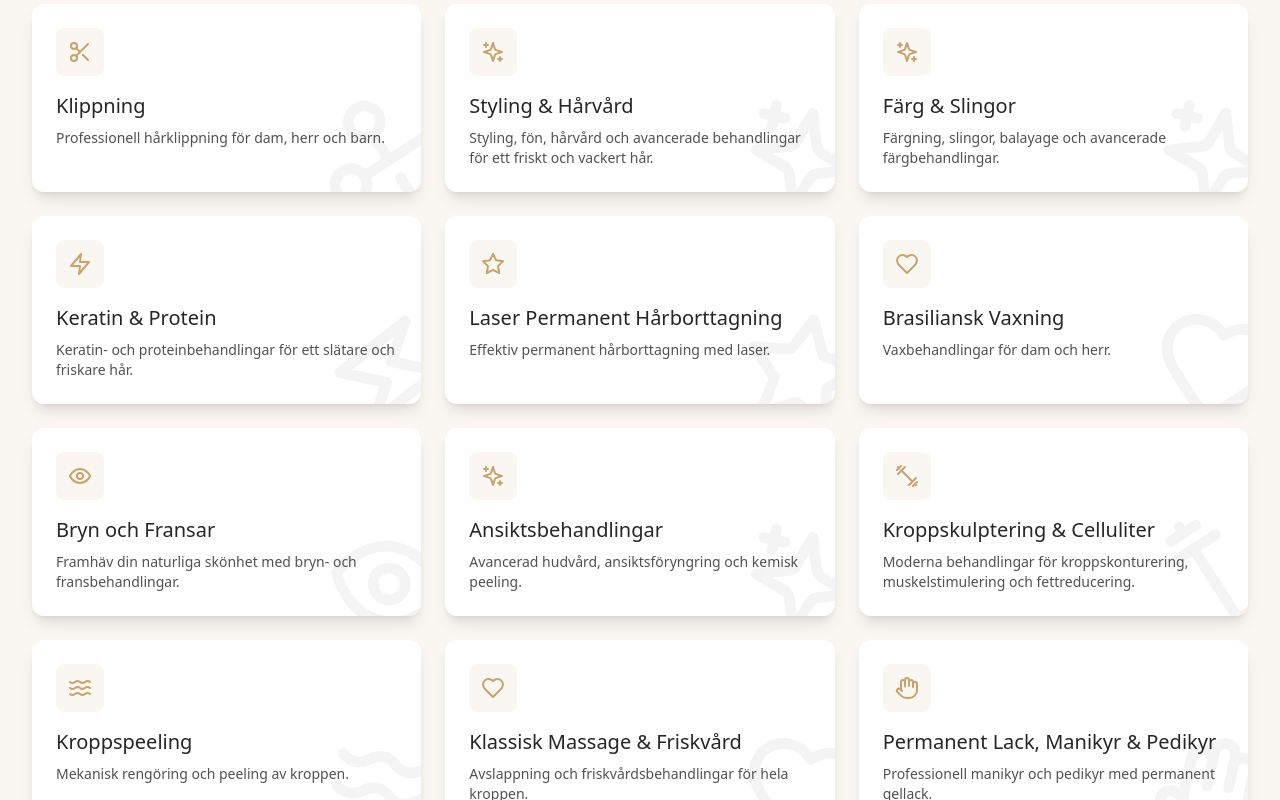
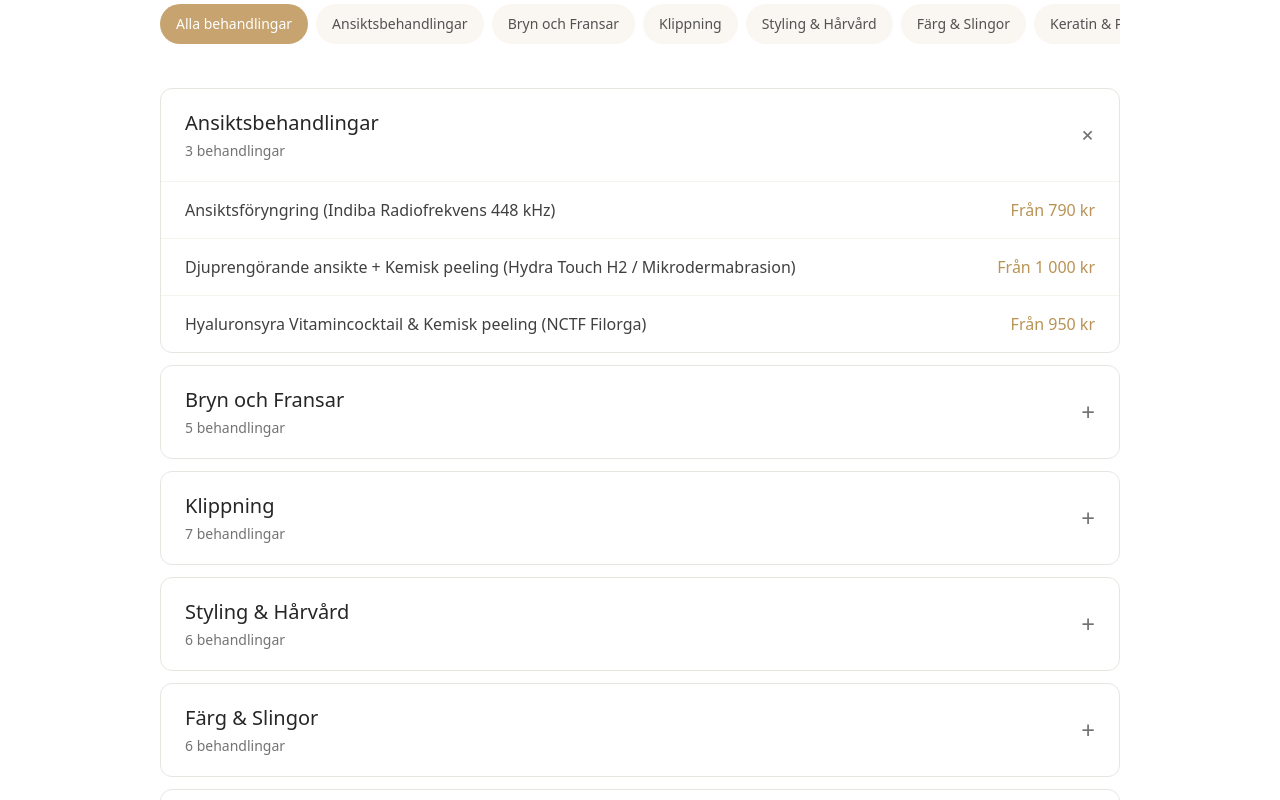
Before and after one commit to rosangelalimar/stylingbybrazil, a React (Vite) app: page /priser in a window 1280 px wide. Shown: the part 540-1340 px from the top of the page. Built offline with nearby package versions, Linux system fonts and the light colour scheme.

Commit message:
Update Priser.tsx

```diff
--- a/src/pages/Priser.tsx
+++ b/src/pages/Priser.tsx
@@ -1,16 +1,5 @@
 import React, { useState } from 'react';
 import PageHero from '../components/PageHero';
-import {
-  Scissors,
-  Sparkles,
-  Eye,
-  Star,
-  Zap,
-  Heart,
-  Dumbbell,
-  Hand,
-  Waves
-} from 'lucide-react';
 
 interface PriceCategory {
   title: string;
@@ -19,81 +8,6 @@ interface PriceCategory {
     price: string;
   }[];
 }
-
-const treatments = [
-  {
-    title: "Klippning",
-    description: "Professionell hårklippning för dam, herr och barn.",
-    icon: Scissors,
-    color: "beige"
-  },
-  {
-    title: "Styling & Hårvård",
-    description: "Styling, fön, hårvård och avancerade behandlingar för ett friskt och vackert hår.",
-    icon: Sparkles,
-    color: "beige"
-  },
-  {
-    title: "Färg & Slingor",
-    description: "Färgning, slingor, balayage och avancerade färgbehandlingar.",
-    icon: Sparkles,
-    color: "beige"
-  },
-  {
-    title: "Keratin & Protein",
-    description: "Keratin- och proteinbehandlingar för ett slätare och friskare hår.",
-    icon: Zap,
-    color: "beige"
-  },
-  {
-    title: "Laser Permanent Hårborttagning",
-    description: "Effektiv permanent hårborttagning med laser.",
-    icon: Star,
-    color: "beige"
-  },
-  {
-    title: "Brasiliansk Vaxning",
-    description: "Vaxbehandlingar för dam och herr.",
-    icon: Heart,
-    color: "beige"
-  },
-  {
-    title: "Bryn och Fransar",
-    description: "Framhäv din naturliga skönhet med bryn- och fransbehandlingar.",
-    icon: Eye,
-    color: "beige"
-  },
-  {
-    title: "Ansiktsbehandlingar",
-    description: "Avancerad hudvård, ansiktsföryngring och kemisk peeling.",
-    icon: Sparkles,
-    color: "beige"
-  },
-  {
-    title: "Kroppskulptering & Celluliter",
-    description: "Moderna behandlingar för kroppskonturering, muskelstimulering och fettreducering.",
-    icon: Dumbbell,
-    color: "beige"
-  },
-  {
-    title: "Kroppspeeling",
-    description: "Mekanisk rengöring och peeling av kroppen.",
-    icon: Waves,
-    color: "beige"
-  },
-  {
-    title: "Klassisk Massage & Friskvård",
-    description: "Avslappning och friskvårdsbehandlingar för hela kroppen.",
-    icon: Heart,
-    color: "beige"
-  },
-  {
-    title: "Permanent Lack, Manikyr & Pedikyr",
-    description: "Professionell manikyr och pedikyr med permanent gellack.",
-    icon: Hand,
-    color: "beige"
-  }
-];
 
 const priceList: PriceCategory[] = [
   {
@@ -505,10 +419,30 @@ const priceList: PriceCategory[] = [
 
 export default function Priser() {
   const [selectedCategory, setSelectedCategory] = useState<string | null>(null);
+  const [openCategory, setOpenCategory] = useState<string | null>(
+    priceList[0]?.title || null
+  );
 
   const filteredPriceList = priceList.filter(
-    category => !selectedCategory || category.title === selectedCategory
+    category =>
+      !selectedCategory || category.title === selectedCategory
   );
+
+  const handleCategoryChange = (category: string | null) => {
+    setSelectedCategory(category);
+
+    if (category) {
+      setOpenCategory(category);
+    } else {
+      setOpenCategory(priceList[0]?.title || null);
+    }
+  };
+
+  const toggleCategory = (title: string) => {
+    setOpenCategory(current =>
+      current === title ? null : title
+    );
+  };
 
   return (
     <div>
@@ -517,104 +451,114 @@ export default function Priser() {
         subtitle="Våra behandlingar och aktuella priser"
       />
 
-      {/* Treatment Categories */}
-      <section className="py-16 bg-beige-50">
-        <div className="container">
-          <div className="grid md:grid-cols-2 lg:grid-cols-3 gap-6">
-            {treatments.map((treatment, index) => (
-              <div
-                key={index}
-                className="group relative bg-white p-6 rounded-xl shadow-lg hover:shadow-xl transition-all duration-500 overflow-hidden"
-              >
-                <div className="absolute -right-8 -bottom-8 opacity-5 transform rotate-12 group-hover:rotate-45 transition-transform duration-700">
-                  <treatment.icon className="w-32 h-32" />
-                </div>
-
-                <div className="relative">
-                  <div className="inline-flex items-center justify-center p-3 rounded-lg mb-4 bg-beige-50 text-beige-500">
-                    <treatment.icon className="w-6 h-6" />
-                  </div>
-
-                  <h3 className="text-xl font-light mb-2">
-                    {treatment.title}
-                  </h3>
-
-                  <p className="text-neutral-600 text-sm">
-                    {treatment.description}
-                  </p>
-                </div>
-              </div>
-            ))}
-          </div>
-        </div>
-      </section>
-
-      {/* Price List Section */}
-      <section className="py-24">
+      <section className="py-10 md:py-16">
         <div className="container max-w-5xl">
 
           {/* Category Filter */}
-          <div className="flex gap-2 overflow-x-auto price-categories-scroll mb-8">
+          <div className="mb-8">
+            <div className="flex gap-2 overflow-x-auto pb-3 price-categories-scroll">
               <button
-              onClick={() => setSelectedCategory(null)}
-              className={`px-4 py-2 rounded-full whitespace-nowrap transition-all duration-300
-                ${
+                onClick={() => handleCategoryChange(null)}
+                className={`px-4 py-2.5 rounded-full whitespace-nowrap text-sm transition-all duration-300 flex-shrink-0 ${
                   !selectedCategory
                     ? 'bg-beige-500 text-white'
-                    : 'bg-white text-neutral-600 hover:bg-beige-50'
+                    : 'bg-beige-50 text-neutral-600 hover:bg-beige-100'
                 }`}
               >
-              Alla
+                Alla behandlingar
               </button>
 
-            {priceList.map((category, index) => (
+              {priceList.map(category => (
                 <button
-                key={index}
-                onClick={() => setSelectedCategory(category.title)}
-                className={`px-4 py-2 rounded-full whitespace-nowrap transition-all duration-300
-                  ${
+                  key={category.title}
+                  onClick={() => handleCategoryChange(category.title)}
+                  className={`px-4 py-2.5 rounded-full whitespace-nowrap text-sm transition-all duration-300 flex-shrink-0 ${
                     selectedCategory === category.title
                       ? 'bg-beige-500 text-white'
-                      : 'bg-white text-neutral-600 hover:bg-beige-50'
+                      : 'bg-beige-50 text-neutral-600 hover:bg-beige-100'
                   }`}
                 >
                   {category.title}
                 </button>
               ))}
             </div>
+          </div>
 
           {/* Price Categories */}
-          <div className="space-y-8">
-            {filteredPriceList.map((category, index) => (
+          <div className="space-y-3">
+            {filteredPriceList.map(category => {
+              const isOpen = openCategory === category.title;
+
+              return (
                 <div
-                key={index}
-                className="bg-white rounded-2xl shadow-lg overflow-hidden border border-neutral-100
-                  transform hover:scale-[1.02] transition-all duration-500"
+                  key={category.title}
+                  className="bg-white border border-neutral-200 rounded-xl overflow-hidden"
                 >
-                <div className="bg-gradient-to-r from-beige-400 to-beige-500 px-6 py-4">
-                  <h2 className="text-xl text-white font-light">
+                  {/* Category Header */}
+                  <button
+                    type="button"
+                    onClick={() => toggleCategory(category.title)}
+                    className="w-full flex items-center justify-between gap-4 px-5 py-4 md:px-6 md:py-5 text-left hover:bg-beige-50 transition-colors"
+                  >
+                    <div>
+                      <h2 className="text-lg md:text-xl font-light text-neutral-800">
                         {category.title}
                       </h2>
+
+                      <p className="text-xs md:text-sm text-neutral-500 mt-1">
+                        {category.services.length}{' '}
+                        {category.services.length === 1
+                          ? 'behandling'
+                          : 'behandlingar'}
+                      </p>
                     </div>
 
-                <div className="divide-y divide-neutral-100">
-                  {category.services.map((service, serviceIndex) => (
+                    <span
+                      className={`text-neutral-500 text-2xl font-light transition-transform duration-300 ${
+                        isOpen ? 'rotate-45' : ''
+                      }`}
+                    >
+                      +
+                    </span>
+                  </button>
+
+                  {/* Services */}
+                  <div
+                    className={`grid transition-all duration-300 ${
+                      isOpen
+                        ? 'grid-rows-[1fr] opacity-100'
+                        : 'grid-rows-[0fr] opacity-0'
+                    }`}
+                  >
+                    <div className="overflow-hidden">
+                      <div className="border-t border-neutral-100">
+                        {category.services.map(
+                          (service, serviceIndex) => (
                             <div
                               key={serviceIndex}
-                      className="flex justify-between items-center px-6 py-4 hover:bg-beige-50 transition-colors duration-200"
+                              className={`flex items-start justify-between gap-4 px-5 py-4 md:px-6 ${
+                                serviceIndex !==
+                                category.services.length - 1
+                                  ? 'border-b border-neutral-100'
+                                  : ''
+                              }`}
                             >
-                      <span className="text-neutral-700">
+                              <span className="text-sm md:text-base text-neutral-700 leading-relaxed">
                                 {service.name}
                               </span>
 
-                      <span className="text-beige-500 font-medium whitespace-nowrap ml-4">
+                              <span className="text-sm md:text-base text-beige-600 font-medium whitespace-nowrap">
                                 {service.price}
                               </span>
                             </div>
-                  ))}
+                          )
+                        )}
                       </div>
                     </div>
-            ))}
+                  </div>
+                </div>
+              );
+            })}
           </div>
 
         </div>
```
Lines whose indentation alone changed are shown as unchanged.
